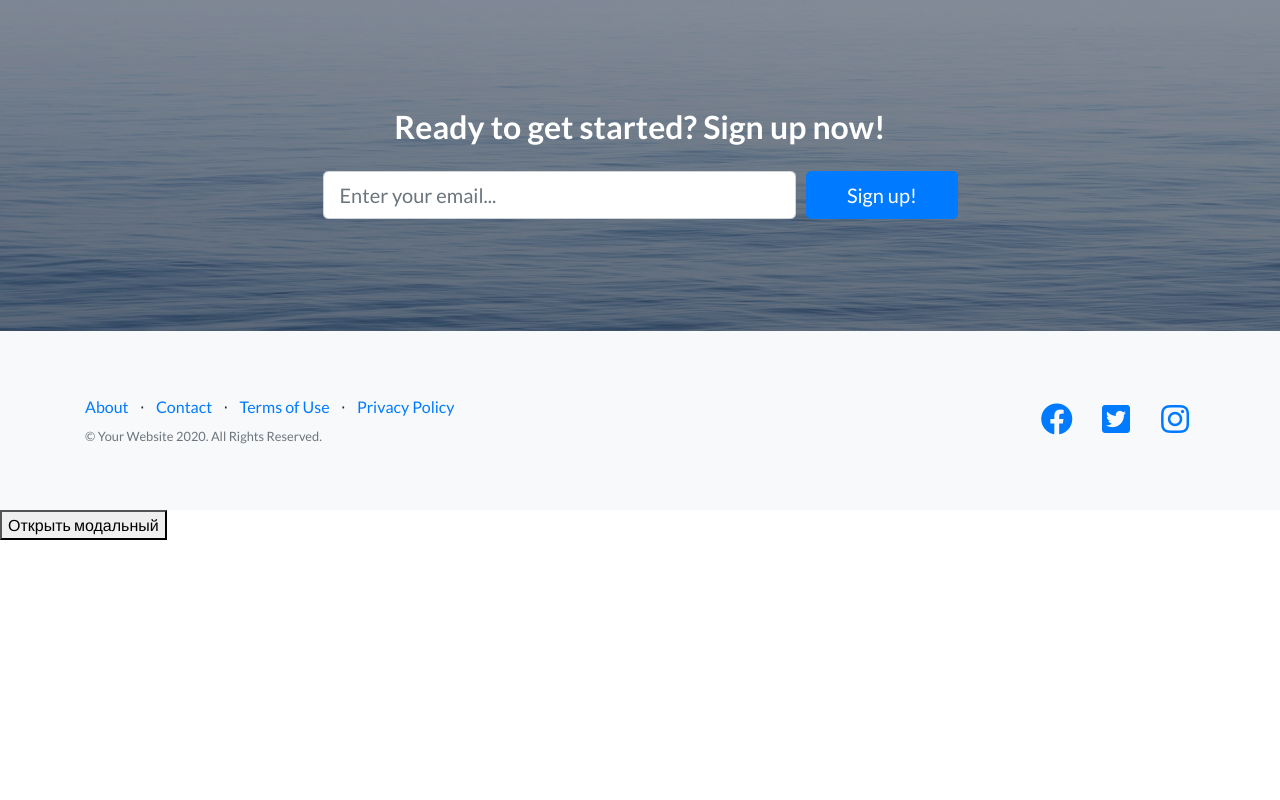
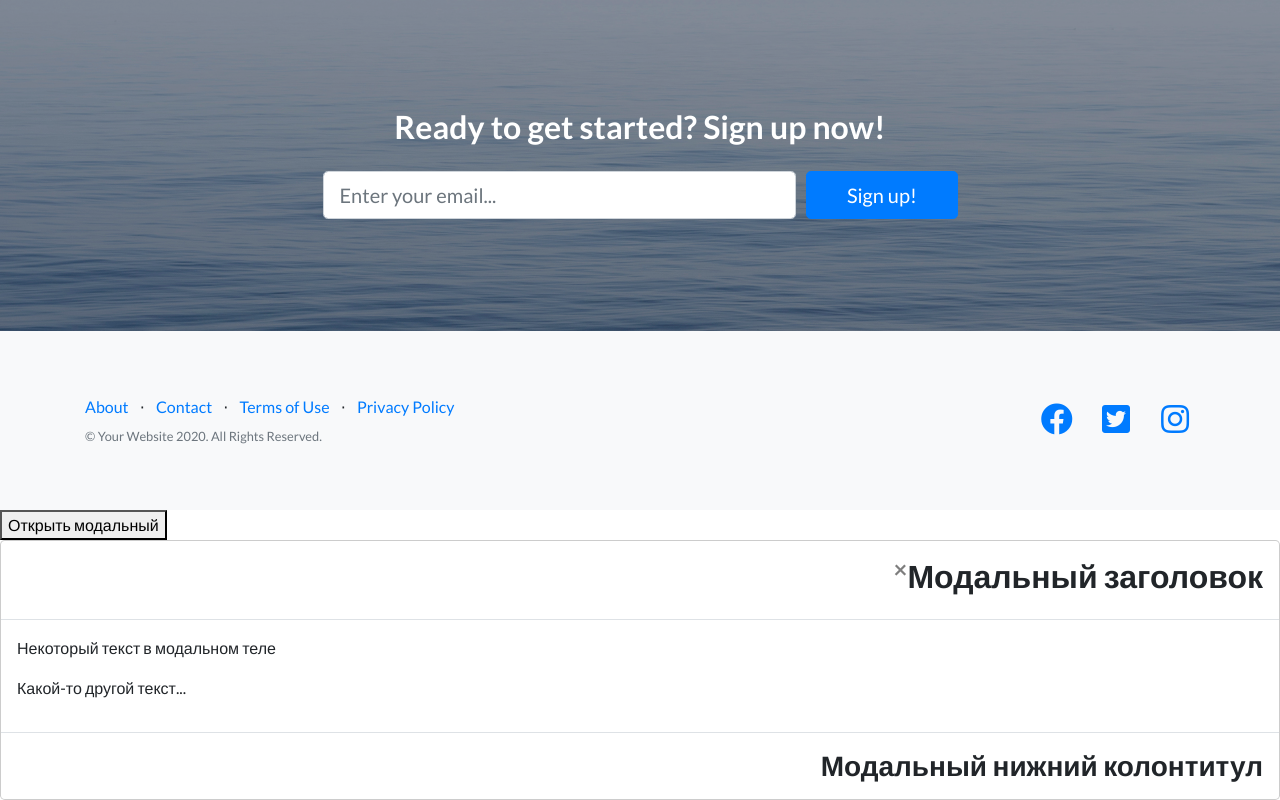
Before and after one commit to mariarogina/mariroslanding, a website: page index.html in a window 1280 px wide. Shown: the part 3147-3947 px from the top of the page. Before the commit the page ends 3687 px from the top, so only its background shows below. Drawn offline with Linux system fonts and the light colour scheme.

Commit message:
Update index.html

```diff
--- a/index.html
+++ b/index.html
@@ -234,6 +234,24 @@
   </div>
 
 </div>
+
+  <!-- Модальное содержание -->
+<div class="modal-content">
+  <div class="modal-header">
+    <span class="close">&times;</span>
+    <h2>Модальный заголовок</h2>
+  </div>
+  <div class="modal-body">
+    <p>Некоторый текст в модальном теле</p>
+    <p>Какой-то другой текст...</p>
+  </div>
+  <div class="modal-footer">
+    <h3>Модальный нижний колонтитул</h3>
+  </div>
+</div>
+
+
+
  <div id="myModalBox" class="modal fade">
   <div class="modal-dialog">
     <div class="modal-content">
```
